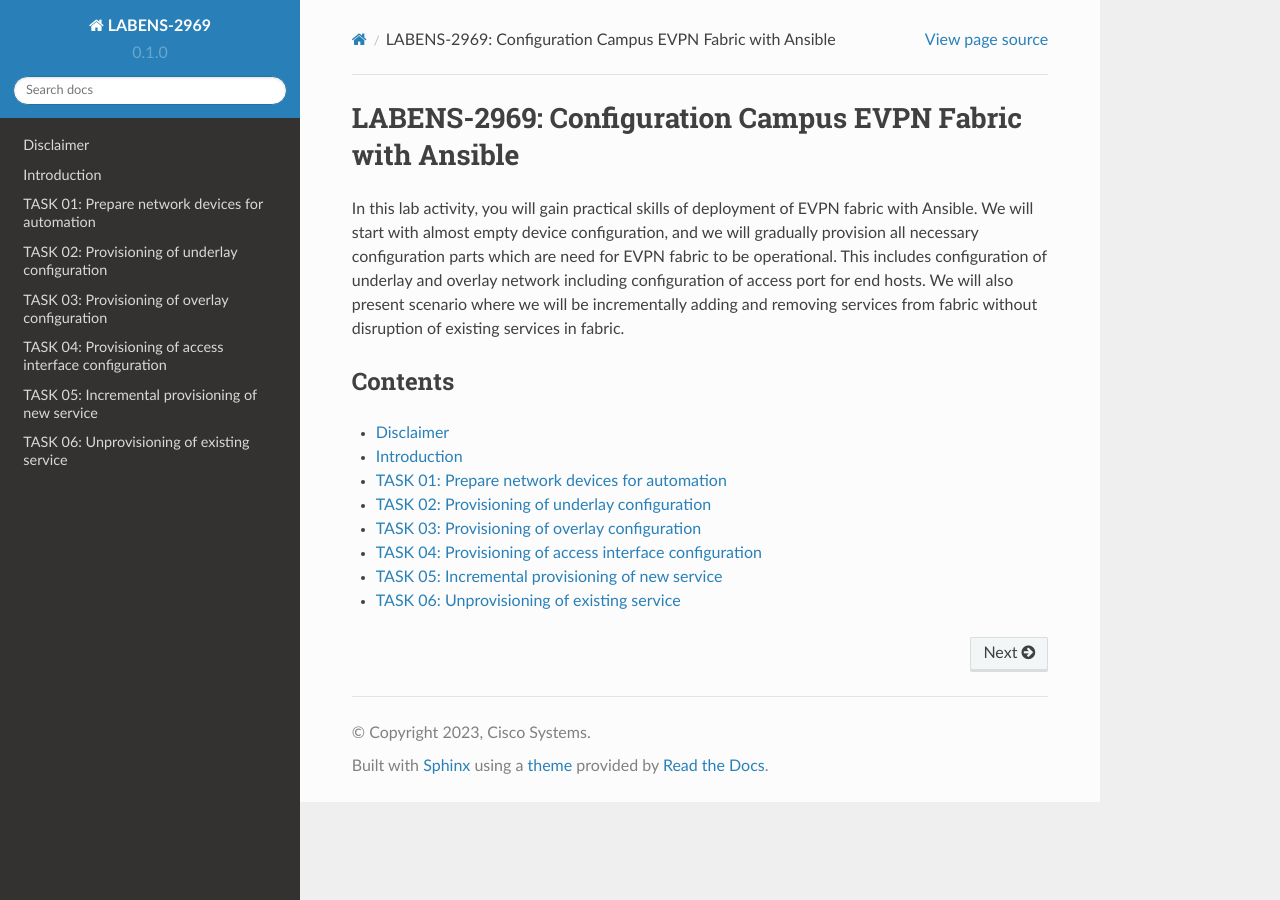
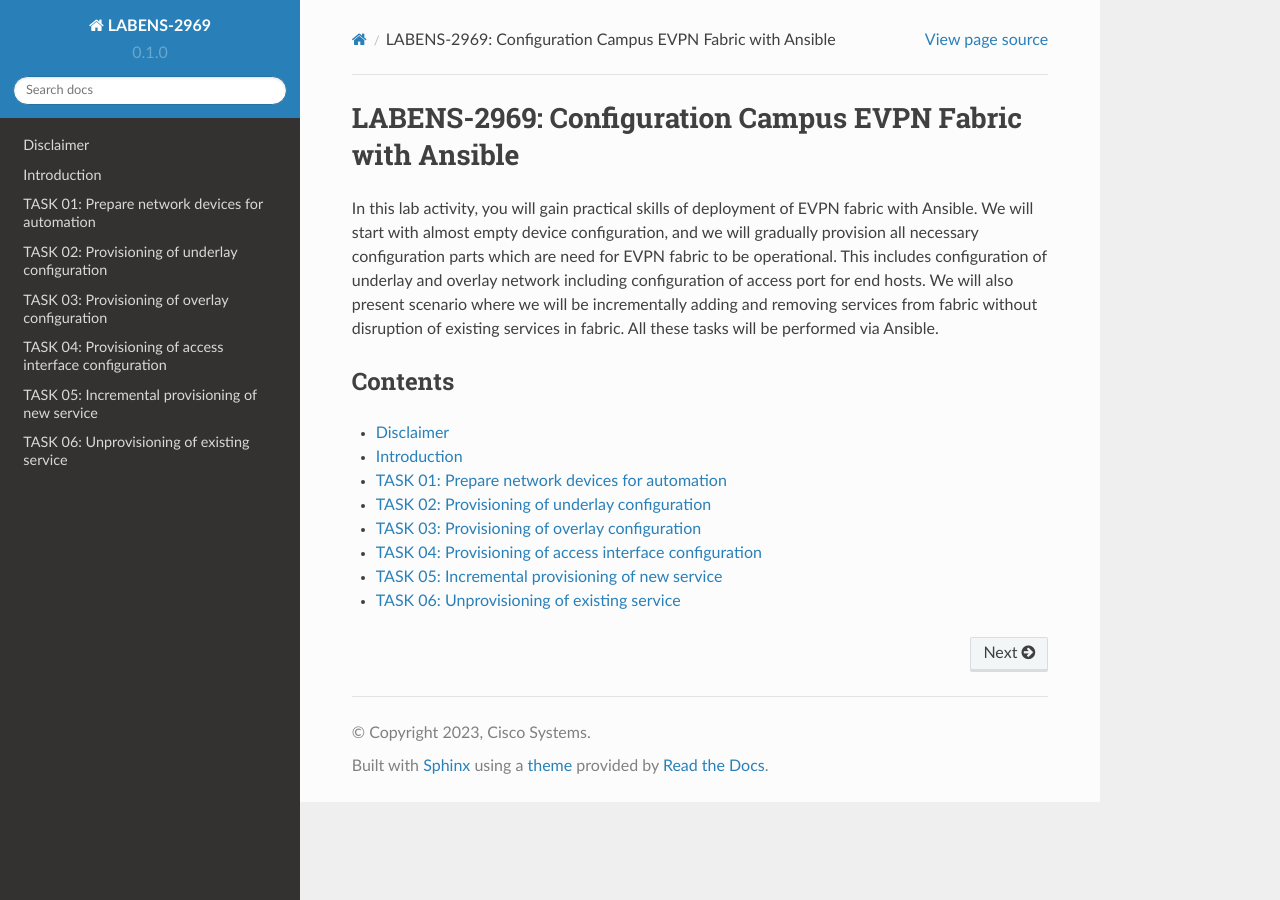
Before and after one commit to dvishchu/labens-2969, a Sphinx documentation site: the page built from docs/source/index.rst, in a window 1280 px wide. Built offline with Sphinx 7.4.7 and the Read the Docs theme 2.0.0, drawn with Linux system fonts in a browser that asks for light colours.

Commit message:
Updating index text

```diff
--- a/docs/source/index.rst
+++ b/docs/source/index.rst
@@ -1,7 +1,7 @@
 LABENS-2969: Configuration Campus EVPN Fabric with Ansible
 ==========================================================
 
-In this lab activity, you will gain practical skills of deployment of EVPN fabric with Ansible. We will start with almost empty device configuration, and we will gradually provision all necessary configuration parts which are need for EVPN fabric to be operational. This includes configuration of underlay and overlay network including configuration of access port for end hosts. We will also present scenario where we will be incrementally adding and removing services from fabric without disruption of existing services in fabric.
+In this lab activity, you will gain practical skills of deployment of EVPN fabric with Ansible. We will start with almost empty device configuration, and we will gradually provision all necessary configuration parts which are need for EVPN fabric to be operational. This includes configuration of underlay and overlay network including configuration of access port for end hosts. We will also present scenario where we will be incrementally adding and removing services from fabric without disruption of existing services in fabric. All these tasks will be performed via Ansible.
 
 Contents
 --------
```
